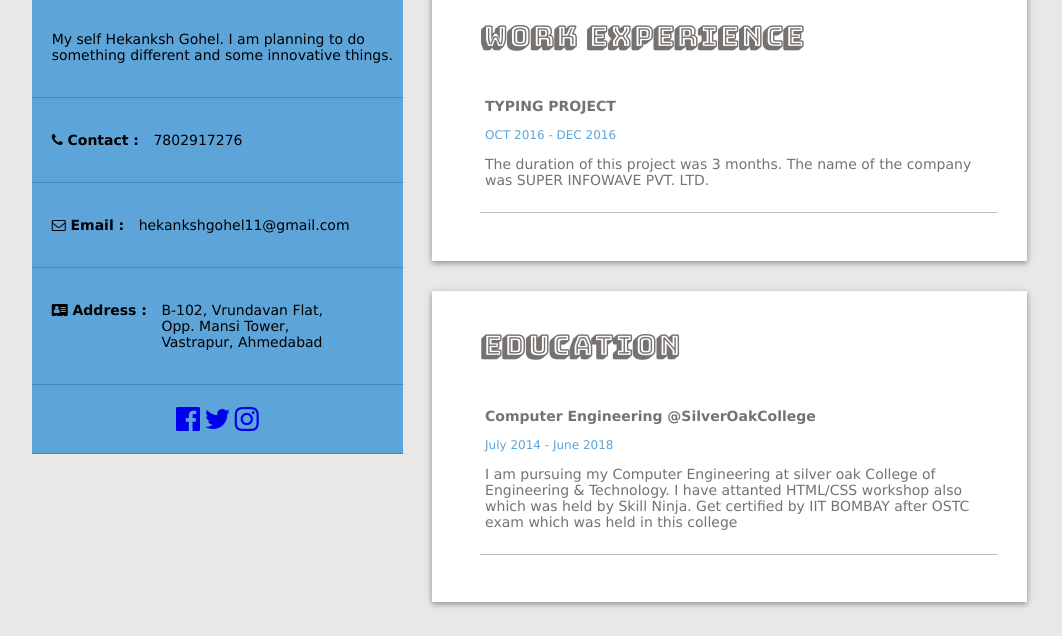
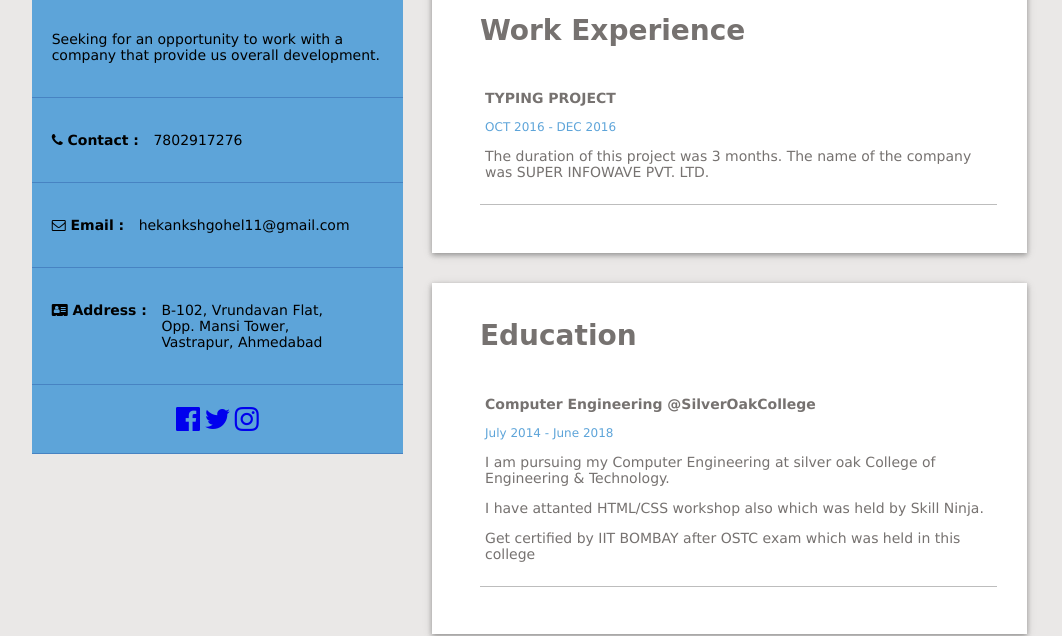
Before and after one commit to hekankshgohel/hekankshgohel.github.io, a plain HTML site: page index.html in a window 1280 px wide. Shown: the part 305-941 px from the top of the page, without its empty margins (113-1175 px from the left). Drawn offline with Linux system fonts and the light colour scheme.

Commit message:
Update index.html

```diff
--- a/index.html
+++ b/index.html
@@ -3,14 +3,14 @@
 <head>
 	<title>My Resume</title>
 	<link rel="stylesheet" type="text/css" href="css/style.css">
-	<link href="https://fonts.googleapis.com/css?family=Bungee+Shade" rel="stylesheet">
+	<link href="https://fonts.googleapis.com/css?family=Acme" rel="stylesheet">
 	<link rel="stylesheet" href="https://cdnjs.cloudflare.com/ajax/libs/font-awesome/4.7.0/css/font-awesome.min.css">
 </head>
 <body>
 	<div class="container">
 		<div class="sidebar">
 			<div class="sidebar-top">
-				<img class="profile-image" src="https://scontent.fbom1-1.fna.fbcdn.net/v/t1.0-9/15181677_928147393985298_4244135817586480168_n.jpg?oh=71f8f5c53b45881d9a9cdee9a9772d73&oe=58D5FB52"
+				<img class="profile-image" src="https://scontent.fbom1-1.fna.fbcdn.net/v/t1.0-9/13427773_830448197088552_8663368309100773501_n.jpg?oh=d542389a6f6bf57b23a56575de987084&oe=59094958"
 "/>
 				<div class="profile-basic">
 					<h1 class="name">Hekanksh Gohel</h1>
@@ -18,7 +18,8 @@
 				</div>
 			</div>
 			<div class="profile-info">
-				<p> My self Hekanksh Gohel. I am planning to do something different and some innovative things.</p>
+				<p>Seeking for an opportunity to work with a company that provide us overall development.
+</p>
 			</div>
 			<div class="profile-info">
 				<p class="key"><i class="fa fa-phone" aria-hidden="true"></i> Contact : </p>
@@ -71,9 +72,9 @@ Vastrapur, Ahmedabad</p>
 					<p class="sub-heading">Computer Engineering @SilverOakCollege
 </p>
 					<p class="duration">July 2014 - June 2018</p>
-					<p>I am pursuing my Computer Engineering at silver oak College of Engineering & Technology.
-					I have attanted HTML/CSS workshop also which was held by Skill Ninja.
-					Get certified by IIT BOMBAY after OSTC exam which was held in this college</p>
+					<p>I am pursuing my Computer Engineering at silver oak College of Engineering & Technology.</p>
+					<p>I have attanted HTML/CSS workshop also which was held by Skill Ninja.</p>
+					<p>Get certified by IIT BOMBAY after OSTC exam which was held in this college</p>
 				</div>
 			</div>
 		</div>
```
